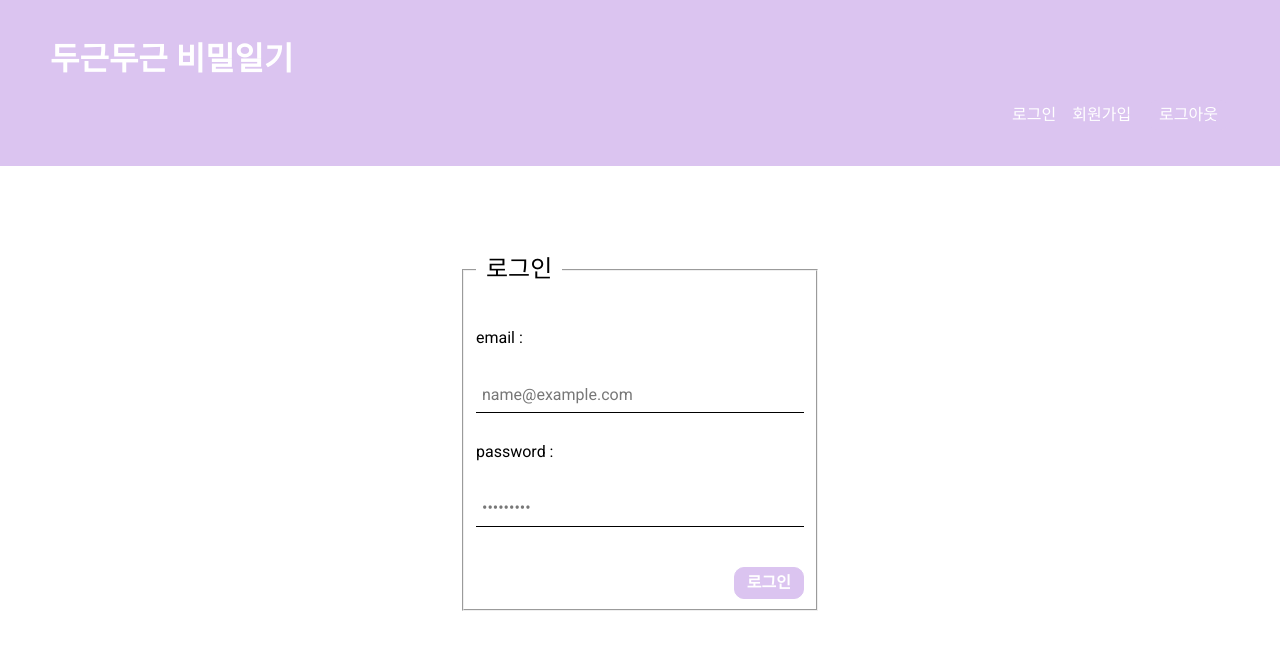
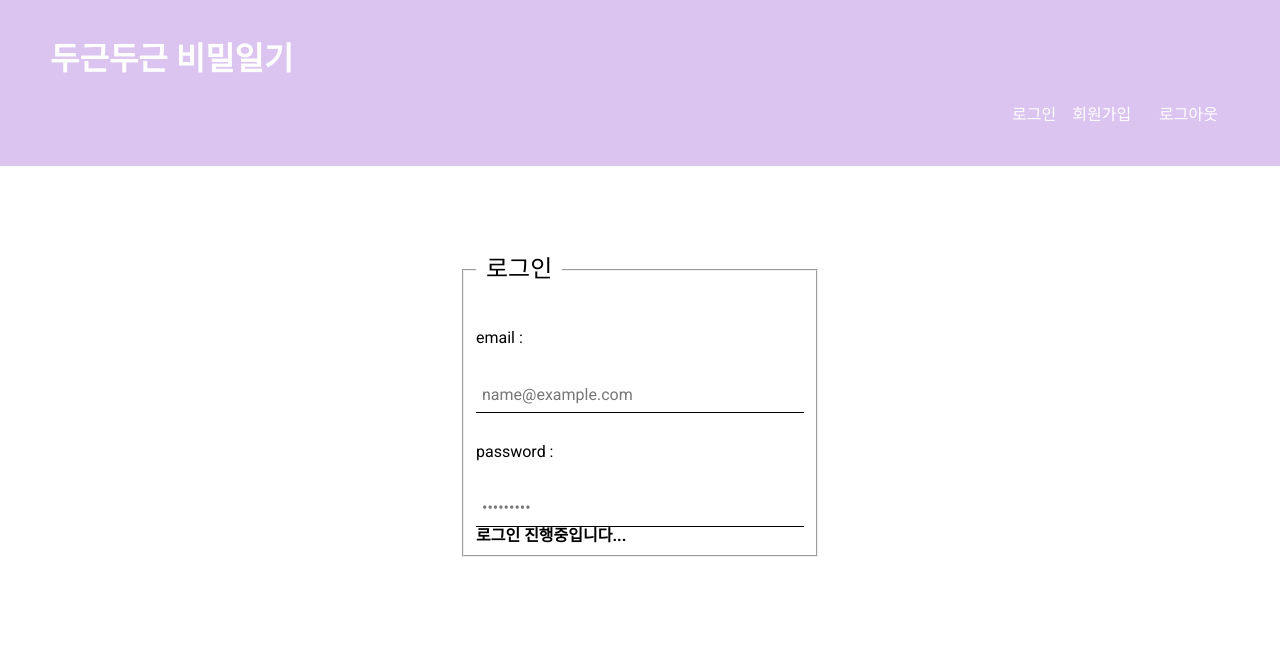
Before and after one commit to summermong/react-secretdiary, a React (Create React App) app: page /login in a window 1280 px wide. Both pictures are taken after typing "name@example.com", "Sample123" into the empty fields and a click on the button "로그인". Shown: the top 650 px of the page. Built offline with nearby package versions, Linux system fonts and the light colour scheme; no server answers.

Commit message:
:sparkles: 로그인 구현

```diff
--- /dev/null
+++ b/src/hooks/useLogin.js
@@ -0,0 +1,39 @@
+import { useState } from 'react';
+import { appAuth } from '../firebase/config';
+import { signInWithEmailAndPassword } from 'firebase/auth';
+import { useAuthContext } from './useAuthContext';
+
+
+const useLogin = () => {
+    // 에러 정보 저장
+    const [error, setError] = useState(null);
+
+    // 현재 서버와 통신 상태 저장
+    const [isPending, setIsPending] = useState(false);
+
+    const { dispatch } = useAuthContext();
+
+    const login = (email, password) => {
+        setError(null); // 아직 에러 없음
+        setIsPending(true); // 통신 진행중
+
+        signInWithEmailAndPassword(appAuth, email, password)
+            .then((userCredential) => {
+                const user = userCredential.user; // 받아오는 userCredential은 객체임
+                dispatch({type: 'login', payload: user})
+                setError(null);
+                setIsPending(false)
+
+                if (!user) {
+                    throw new Error('회원가입에 실패했습니다.')
+                }
+
+        }).catch((error) => {
+            setError(error.message);
+            setIsPending(false);
+        })
+    }
+  return { error, isPending, login }
+}
+
+export default useLogin
--- a/src/pages/login/Login.js
+++ b/src/pages/login/Login.js
@@ -1,10 +1,12 @@
 import React, {useState} from 'react'
 import styles from './Login.module.css'
+import useLogin from '../../hooks/useLogin';
 
 const Login = () => {
 
   const [email, setEmail] = useState("");
   const [password, setPassword] = useState("");
+  const { error, isPending, login } = useLogin();
 
   const handleData = (e) => {
     if (e.target.type === "email") {
@@ -16,6 +18,7 @@
 
   const handleSubmit = (e) => {
     e.preventDefault();
+    login(email, password);
   }
 
   return (
@@ -28,7 +31,9 @@
         <label htmlFor='myPassword'>password : </label>
         <input type='password' id="myPassword" required value={password} onChange={handleData} placeholder='비밀번호를 입력하세요.'/>
 
-        <button type='submit' className={styles.btn}>로그인</button>
+        {!isPending && <button type='submit' className={styles.btn}>로그인</button>}
+        {isPending && <strong>로그인 진행중입니다...</strong>}
+        {error && <strong>{error}</strong>}
       </fieldset>
     </form>
   )
```
